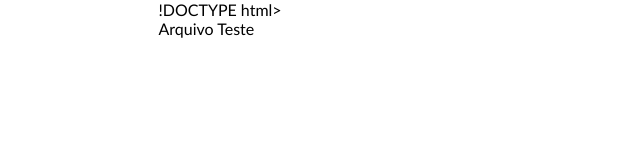
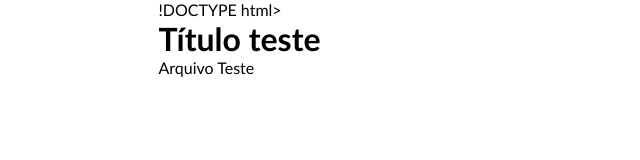
Before and after one commit to mathiasreis/arloesi-encanto-floricultura, a plain HTML site: page teste.html in a window 1280 px wide. Shown: the whole page, without its empty margins (0-640 px from the left). Drawn offline with Linux system fonts and the light colour scheme.

Commit message:
Update teste.html

```diff
--- a/teste.html
+++ b/teste.html
@@ -8,6 +8,7 @@
     <link rel="stylesheet" href="estilo.css" />
   </head>
   <body>
+    <h1>Título teste</h1>
     <p>Arquivo Teste</p>
   </body>
 </html>
```
